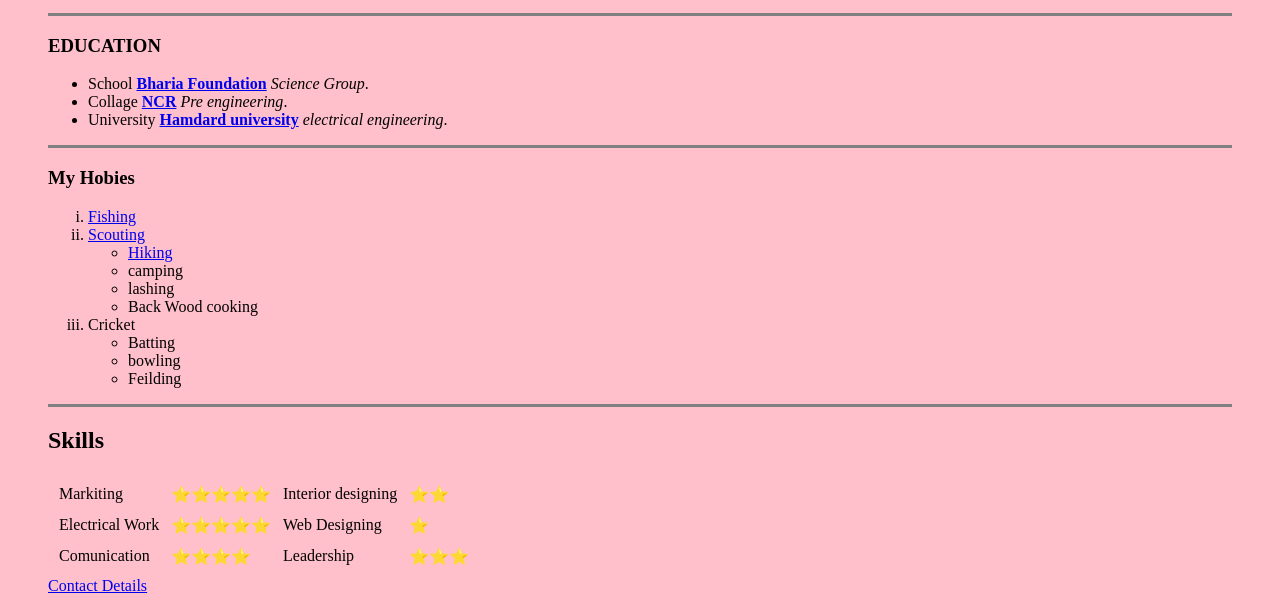
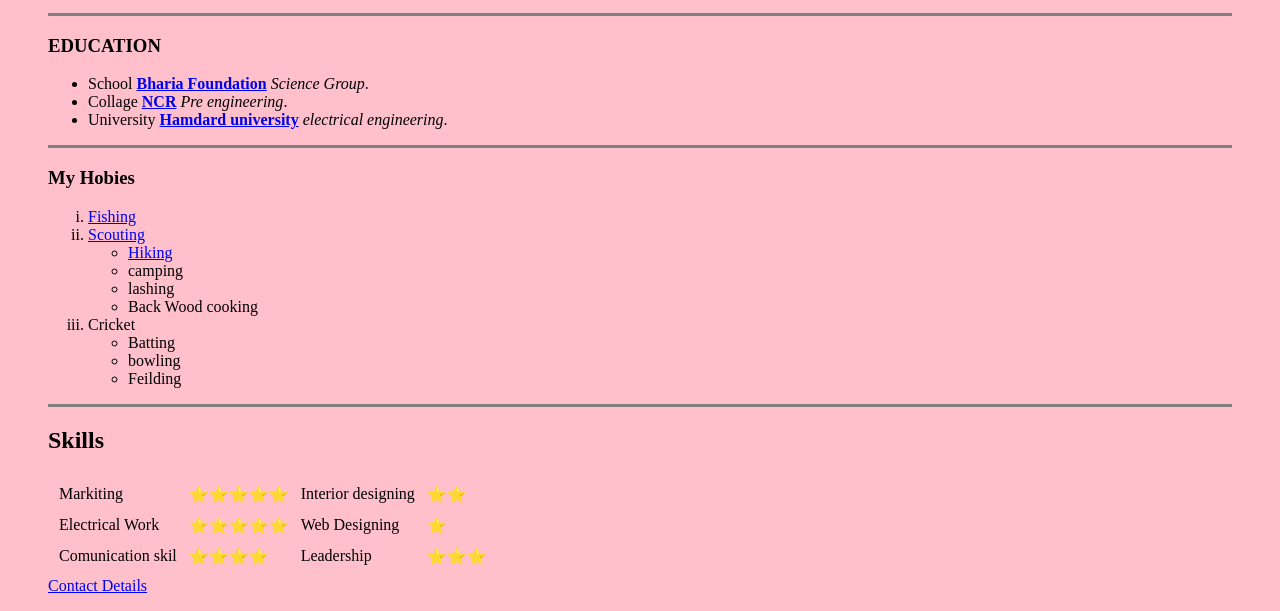
Before and after one commit to abbasaman/cv, a plain HTML site: page index.html in a window 1280 px wide. Shown: the part 257-868 px from the top of the page. Drawn offline with Linux system fonts and the light colour scheme.

Commit message:
skill updates

```diff
--- a/index.html
+++ b/index.html
@@ -68,7 +68,7 @@
             <td>⭐</td>
           </tr>
           <tr>
-            <td>Comunication</td>
+            <td>Comunication skil</td>
             <td>⭐⭐⭐⭐</td>
             <td>Leadership</td>
             <td>⭐⭐⭐</td>
```
